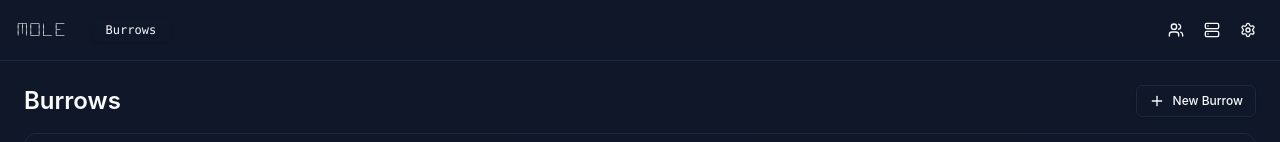
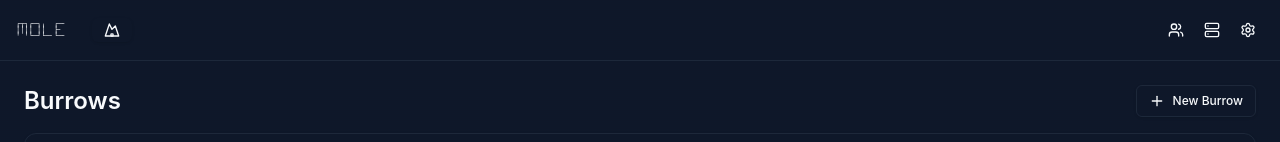
Before and after one commit to itcuihao/mole, a React (Vite) app in the folder frontend/: page / in a window 1280 px wide. Shown: the top 142 px of the page. Built offline with nearby package versions, Linux system fonts and the light colour scheme.

Commit message:
:lipstick: Replace burrow tab text with icon design

```diff
--- a/frontend/src/App.tsx
+++ b/frontend/src/App.tsx
@@ -6,7 +6,7 @@ import Settings from './pages/Settings'
 import { Tabs, TabsContent, TabsList, TabsTrigger } from "@/components/ui/tabs"
 import { Environment, EventsOn } from '../wailsjs/runtime/runtime'
 import { useTranslation } from './i18n/context'
-import { Users, Server, Settings as SettingsIcon } from "lucide-react"
+import { Users, Server, Settings as SettingsIcon, Mountain } from "lucide-react"
 
 export type AppTab = 'sessions' | 'profiles' | 'hosts' | 'settings'
 
@@ -126,8 +126,16 @@ function App() {
             </div>
             <div aria-hidden="true" className="h-5 w-px shrink-0 bg-border/70" />
             <TabsList className="no-drag h-9 shrink-0 border-0 bg-transparent p-0">
-              <TabsTrigger value="sessions" className="font-mono text-xs px-3.5 data-[state=active]:bg-muted">
-                {t('nav.burrows')}
+              <TabsTrigger
+                value="sessions"
+                className="px-3 data-[state=active]:bg-muted"
+                aria-label={t('nav.burrows')}
+                title={t('nav.burrows')}
+              >
+                <span className="relative flex h-4 w-4 items-center justify-center" aria-hidden="true">
+                  <Mountain className="h-4 w-4" />
+                  <span className="absolute bottom-[1px] h-1 w-1 rounded-full bg-current opacity-80" />
+                </span>
               </TabsTrigger>
             </TabsList>
           </div>
```
